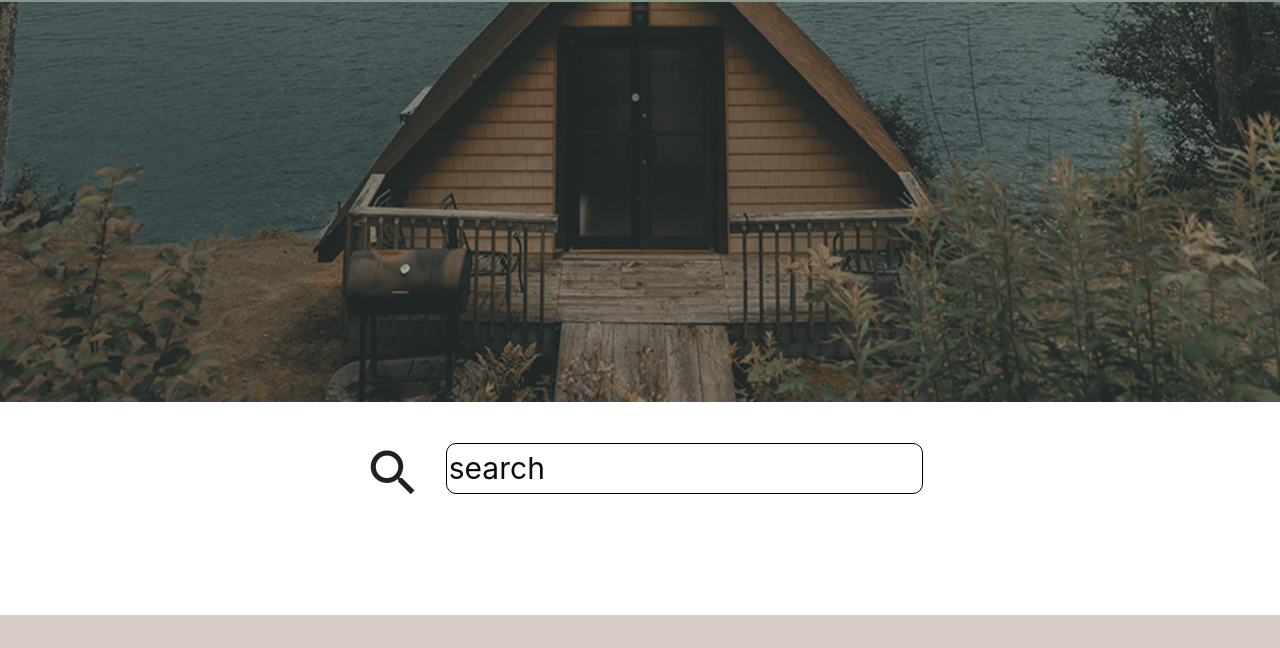
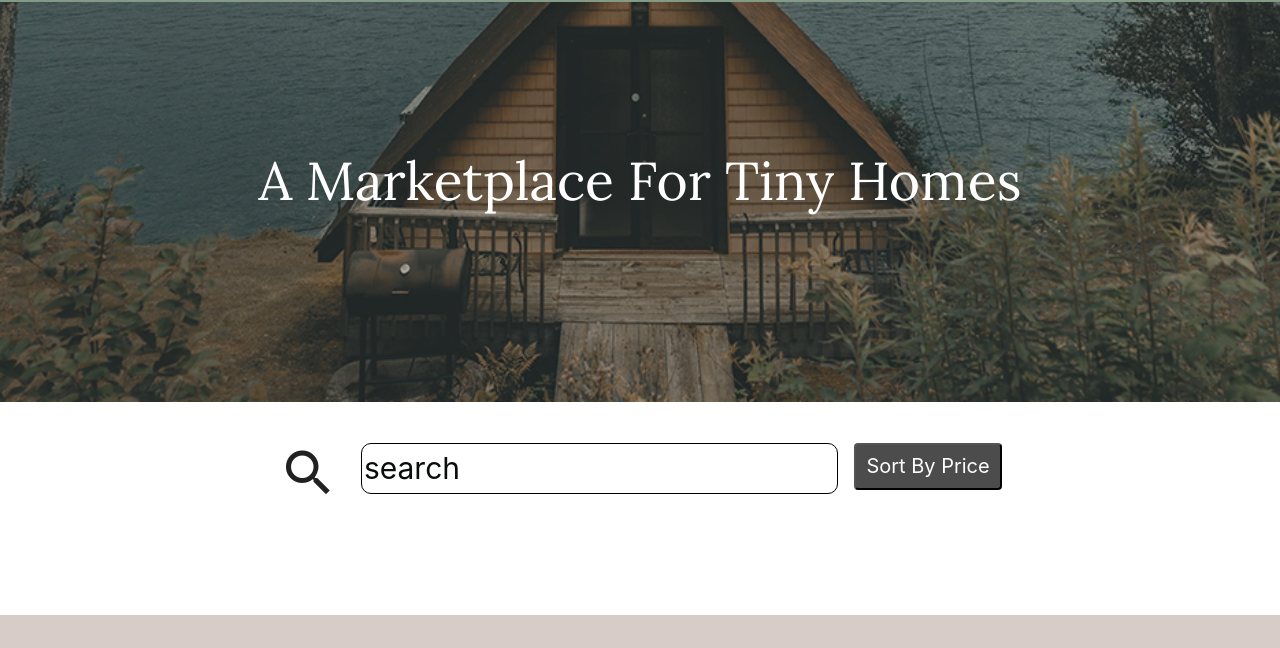
Before and after one commit to Hiaximize/myTinyHomes, a website: page public/index.html in a window 1280 px wide. Shown: the part 145-793 px from the top of the page. Drawn offline with nearby package versions, Linux system fonts and the light colour scheme; no server answers.

Commit message:
added title and sort by price button

```diff
--- a/public/css/main.css
+++ b/public/css/main.css
@@ -44,8 +44,26 @@ a {
 }
 
 button {
-	color: var(--forest-green);
+	background-color: rgba(0,0,0,.7);
+    margin: 0 auto;
+    padding: 10px;
+    font-size: 20px;
+    color: white;
+    border-radius: 4px;
 	cursor: pointer;
+}
+
+button: hover {
+	font-size: 23px;
+}
+
+h2 {
+	font-family: var(--title-font);
+	color: white;
+	text-align: center;
+	align-self: center;
+	margin: 150px auto;
+
 }
 
 h1 {
@@ -197,6 +215,20 @@ footer{
     border-color: white;
     color: white;
 } */
+
+#sortButton {
+	background-color: rgba(0,0,0,.7);
+    margin: 0 auto;
+    padding: 10px;
+    font-size: 20px;
+    color: white;
+    border-radius: 4px;
+}
+
+#sortButton:hover {
+	font-size: 23px;
+}
+
 #loginUsername{
     all: unset;
     margin-top: 10px;
@@ -271,6 +303,20 @@ footer{
 	  z-index: 1;
 }
 
+
+/* #addNewHome {
+	background-color: rgba(0,0,0,.7);
+    margin: 0 auto;
+    padding: 10px;
+    font-size: 20px;
+    color: white;
+    border-radius: 4px;
+	cursor: pointer;
+}
+#addNewHome:hover {
+	font-size: 23px
+	background-color: rgba(0,0,0, 1)
+} */
 /* ==================
       STICKY HEADER
 ================== */
--- a/public/index.html
+++ b/public/index.html
@@ -40,7 +40,9 @@
 
 	</div><!--sticky Header closing-->
 		<div id="headerImage">
+			<h2>A Marketplace For Tiny Homes</h2>
 			<div id="logoImage">
+
 			</div>
 		</div>
 
--- a/public/js/app.js
+++ b/public/js/app.js
@@ -4,6 +4,17 @@ app.controller('MainController', ['$http', function($http){
 
 const controller = this;
 // this.indexOfEditFormToShow = null;
+
+//=======================
+// TOGGLE SORT HOMES BY (price)
+//=======================
+this.reverse = true;
+
+this.sortBy = (propertyName) => {
+	controller.reverse = (controller.propertyName === propertyName) ? !controller.reverse : false;
+	controller.propertyName = propertyName;
+}
+
 
 //======================
 // GET ID
--- a/public/partials/cards.html
+++ b/public/partials/cards.html
@@ -6,6 +6,9 @@
 			</div>
 			<div class="col">
 			<input type="text" ng-model="searchbox" placeholder="search" id="searchBar">
+			</div>
+			<div class="col">
+			<button id="sortButton" ng-click="sortBy('price')">Sort By Price</button>
 			</div>
 		</div>
 
@@ -31,7 +34,7 @@
 </div> -->
 <!-- This is the general card view for all users -->
 <div class="row">
-    <div ng-repeat="home in ctrl.homes | filter: searchbox" class="col s12 m6 l4 xl3">
+    <div ng-repeat="home in ctrl.homes | filter: searchbox | orderBy:propertyName:reverse" class="col s12 m6 l4 xl3">
       <div class="card shadow-pop-br">
         <div class="card-image">
           <img src="{{ home.image }}">
```
